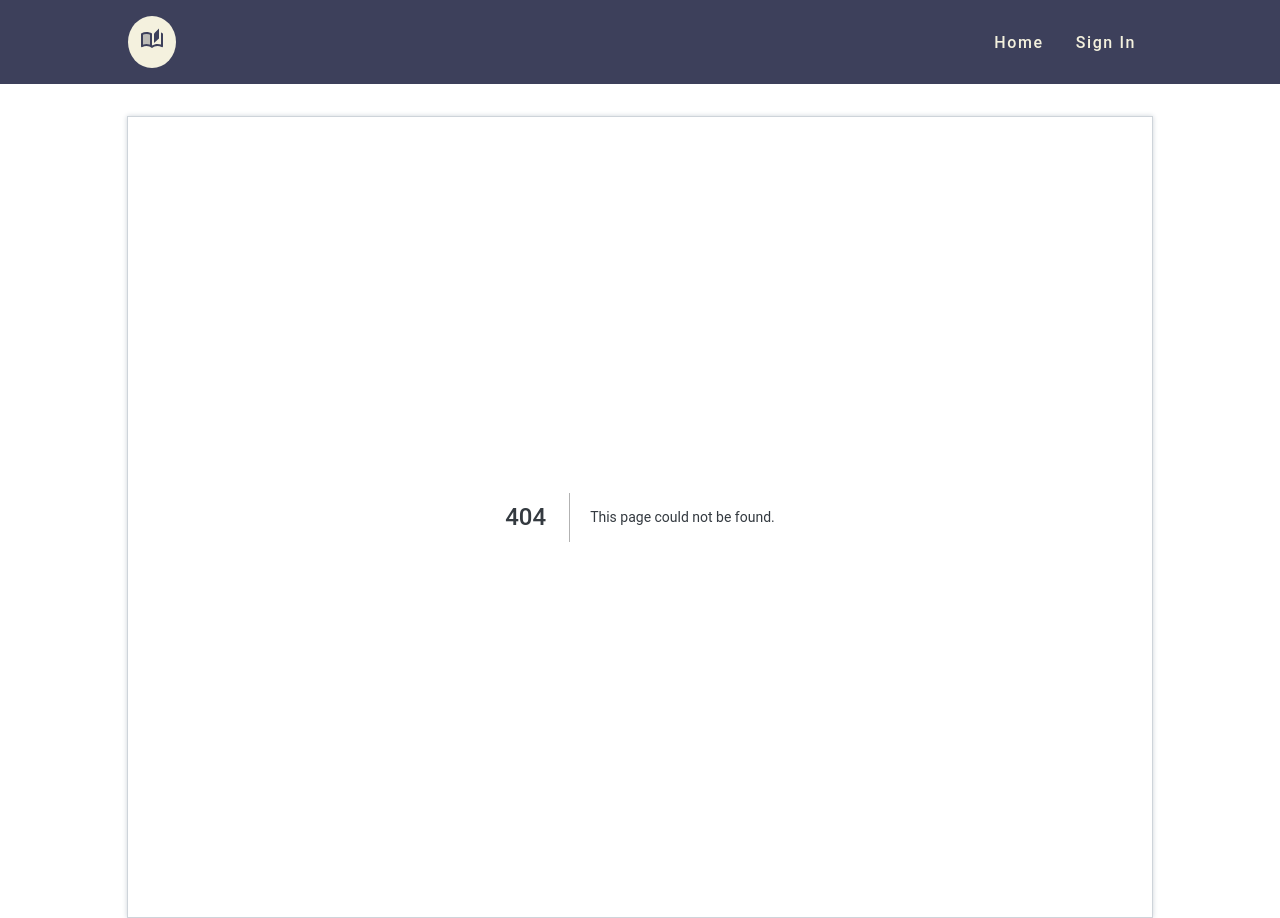
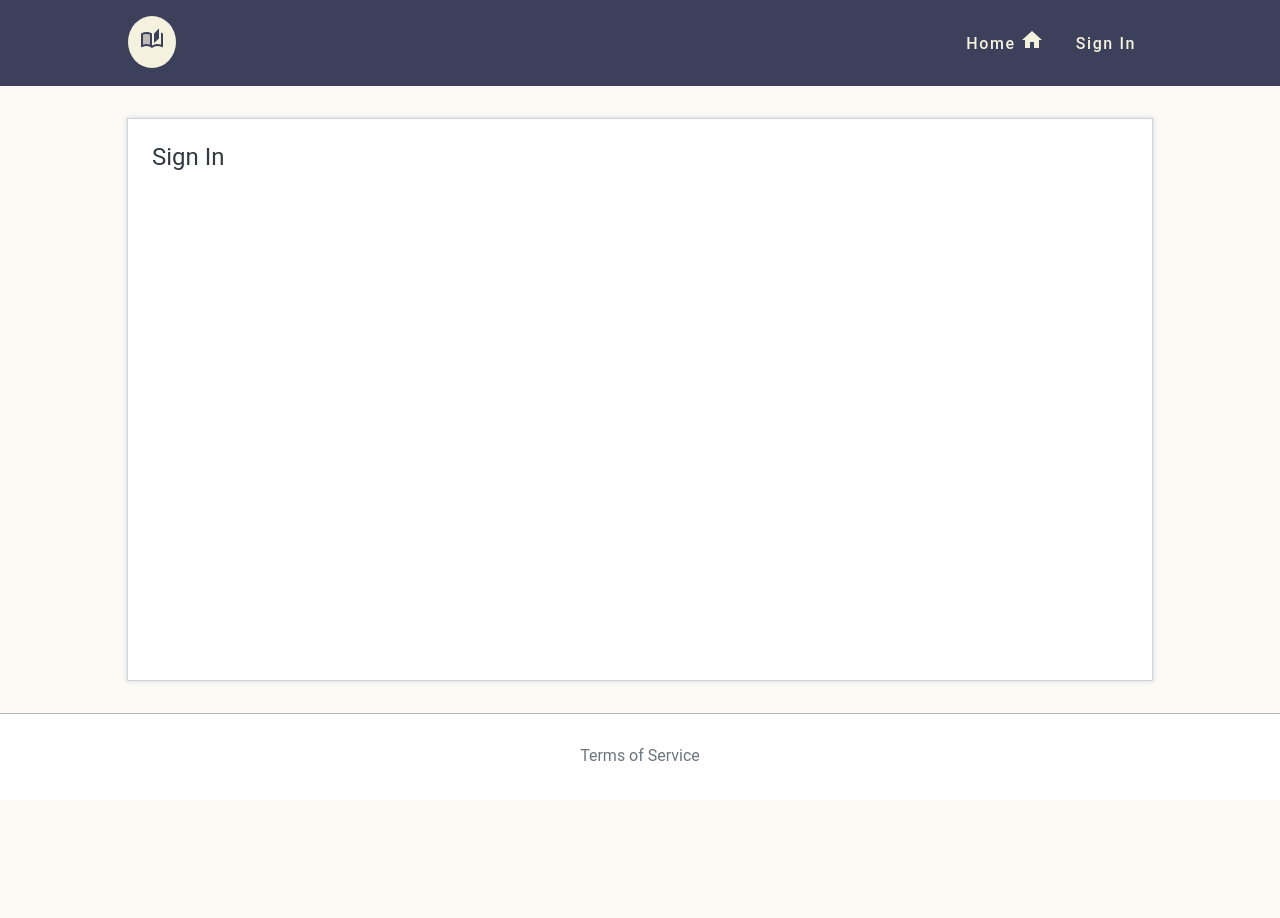
Before and after one commit to Sun-Mountain/shelf-esteem, a Next.js app: page /sign-in in a window 1280 px wide. Before the commit this address had no page. After the commit the page ends 800 px from the top, so only its background shows below. Built offline with nearby package versions, Linux system fonts and the light colour scheme.

Commit message:
add pages

```diff
--- /dev/null
+++ b/src/app/(public)/sign-in/page.tsx
@@ -0,0 +1,11 @@
+import Link from "next/link";
+
+const AuthSignIn = () => {
+  return (
+    <section>
+      <h1>Sign In</h1>
+    </section>
+  )
+}
+
+export default AuthSignIn;
--- a/src/app/layout.tsx
+++ b/src/app/layout.tsx
@@ -1,5 +1,6 @@
 import type { Metadata } from "next";
 import "@styles/_index.scss";
+import Footer from "@components/Footer";
 import MainNavigation from "@components/Navigation/MainNav";
 
 export const metadata: Metadata = {
@@ -19,6 +20,7 @@ export default function RootLayout({
         <main>
           {children}
         </main>
+        <Footer />
       </body>
     </html>
   );
--- a/src/assets/style/_index.scss
+++ b/src/assets/style/_index.scss
@@ -3,12 +3,21 @@
 @import "general.scss";
 
 // Components
+@import "components/footer.scss";
 @import "components/main-nav.scss";
+
+// Pages
+@import "pages/tos-page.scss";
 
 $body-bg: $base;
 $main-bg: $white;
 $main-border: 1px solid $base-dark;
 $main-boxshadow: 0 0 5px $base-dark;
+
+a, a:visited {
+  color: $neon-blue;
+  text-decoration: none;
+}
 
 body {
   background: $body-bg;
--- a/src/assets/style/colors.scss
+++ b/src/assets/style/colors.scss
@@ -30,6 +30,7 @@ $sage3: rgba(186, 191, 149, .3);
 $sunset: rgba(242, 204, 143, 1);
 $sunset5: rgba(242, 204, 143, .5);
 $sunset3: rgba(242, 204, 143, .3);
+$neon-blue: rgba(67, 97, 238, 1);
 
 $seasalt: rgba(248, 249, 250, 1);
 $antiflash-white: rgba(233, 236, 239, 1);
--- /dev/null
+++ b/src/assets/style/components/_footer.scss
@@ -0,0 +1,28 @@
+$footer-bg: $white;
+$footer-border: 1px solid $french-gray-2;
+$footer-link-color: $slate-gray;
+
+footer {
+  background-color: $footer-bg;
+  border-top: $footer-border;
+
+  #footer-content {
+    display: flex;
+    justify-content: space-around;
+    margin: 0 auto;
+    min-width: $mobile;
+    max-width: $desktop;
+    padding: 2rem 0;
+  }
+
+  a, a:visited {
+    border-bottom: 1px solid $footer-bg;
+    color: $footer-link-color;
+    padding-bottom: 2px;
+
+    &:hover {
+      border-bottom: 1px solid $neon-blue;
+      color: $neon-blue;
+    }
+  }
+}
--- a/src/assets/style/components/_main-nav.scss
+++ b/src/assets/style/components/_main-nav.scss
@@ -84,17 +84,6 @@ nav {
       .nav-link {
         margin: 0 1rem;
       }
-
-      .link-w-icon {
-        display: flex;
-        justify-content: center;
-        align-items: center;
-        padding: 1rem 0;
-
-        svg {
-          margin-right: 0.5rem;
-        }
-      }
     }
   }
 }
@@ -140,6 +129,19 @@ nav {
   }
 }
 
+.link-w-icon {
+  display: flex;
+  justify-content: center;
+  align-items: center;
+  padding: 0.75rem 1rem !important;
+
+  svg {
+    margin-bottom: .4rem;
+    margin-left: 0.25rem;
+    margin-right: 0;
+  }
+}
+
 @media screen and (min-width: calc($tablet-md - 1px)) {
   #drawer-container {
     display: none;
--- /dev/null
+++ b/src/assets/style/pages/_tos-page.scss
@@ -0,0 +1,5 @@
+#terms-of-service {
+  li {
+    margin-bottom: 1rem;
+  }
+}
--- /dev/null
+++ b/src/components/Footer.tsx
@@ -0,0 +1,15 @@
+import Link from "next/link"
+
+const Footer = () => {
+  return (
+    <footer>
+      <div id="footer-content">
+        <Link href="/tos">
+          Terms of Service
+        </Link>
+      </div>
+    </footer>
+  )
+}
+
+export default Footer
--- a/src/components/Navigation/MainNavLinks.tsx
+++ b/src/components/Navigation/MainNavLinks.tsx
@@ -4,8 +4,8 @@ import { Home } from "@mui/icons-material";
 const NavLinks = () => {
   return (
     <>
-      <Link href="/">
-        Home
+      <Link className="link-w-icon" href="/">
+        Home <Home />
       </Link>
       <Link href="/sign-in">
         Sign In
```
